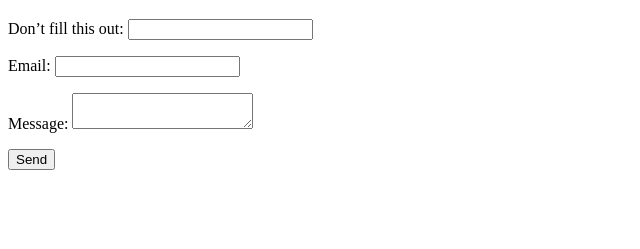
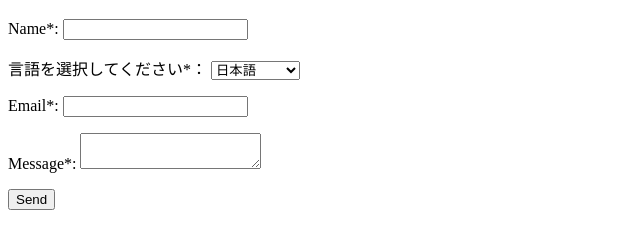
Before and after one commit to d-kusk/test, a plain HTML site: page index.html in a window 1280 px wide. Shown: the part 61-310 px from the top of the page, without its empty margins (0-640 px from the left). Drawn offline with nearby package versions, Linux system fonts and the light colour scheme.

Commit message:
update form

```diff
--- a/index.html
+++ b/index.html
@@ -9,20 +9,30 @@
 <body>
   <h1>Hello</h1>
 
-  <form name="contact" netlify-honeypot="bot-field" action="thank-you" netlify>
+  <form id="my-form" name="contact" netlify-honeypot="bot-field" action="thank-you" netlify>
     <p class="hidden">
-      <label>Don’t fill this out:
-        <input name="bot-field">
+      <label>Name*:
+        <input name="bot-field" required>
       </label>
     </p>
     <p>
-      <label>Email:
-        <input type="text" name="name">
+      <label for="language">言語を選択してください*：</label>
+      <select id="language" name="language" required>
+        <option value="en">英語</option>
+        <option value="de">ドイツ語</option>
+        <option value="fr">フランス語</option>
+        <option value="ja" selected>日本語</option>
+        <option value="zh">中国語</option>
+      </select>
+    </p>
+    <p>
+      <label>Email*:
+        <input type="mail" name="name" required>
       </label>
     </p>
     <p>
-      <label>Message:
-        <textarea name="message"></textarea>
+      <label>Message*:
+        <textarea name="message" required></textarea>
       </label>
     </p>
     <p>
```
